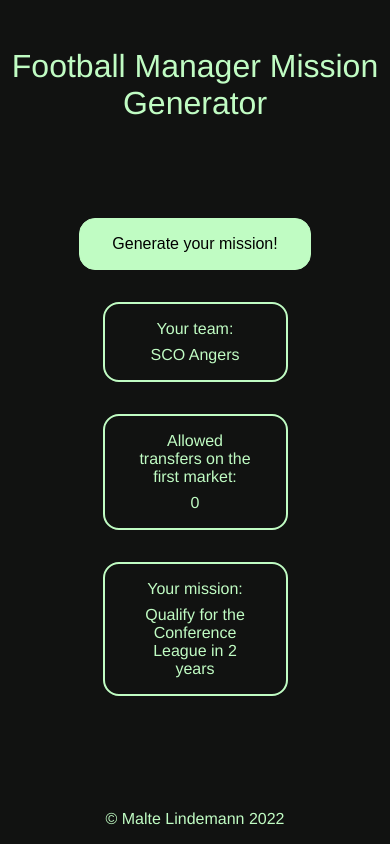
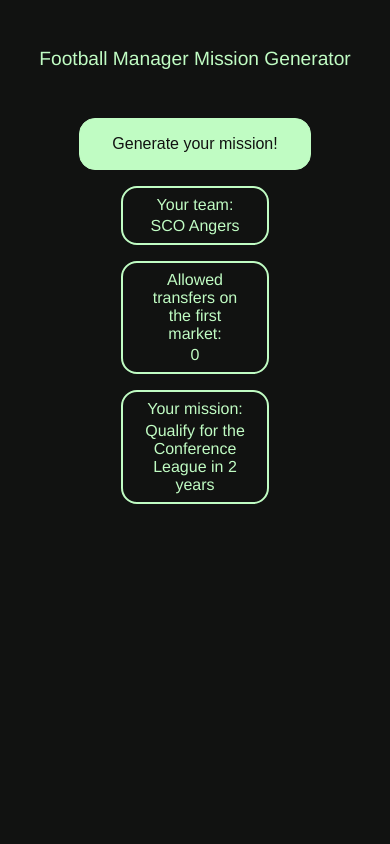
Before and after one commit to Lambouw/Manager-Mission-Generator, a plain HTML site: page index.html in a window 390 px wide. Both pictures are taken after a click on the button "Generate your mission!". Drawn offline with Linux system fonts and the light colour scheme.

Commit message:
responsive 1/x

```diff
--- a/main.js
+++ b/main.js
@@ -115,10 +115,10 @@ const generateAll = () => {
     let years = pickEntry(time);
     let transfers = pickEntry(amountTransfers);
 
-    console.log(`You manage ${team}!`);
+/*    console.log(`You manage ${team}!`);
     console.log(`Your mission is to ${mission} in ${years} years.`);
     console.log(`You're allowed to sign ${transfers} players on the first transfer market.`);
-
+*/
     let changeVisibility = document.getElementsByClassName('hidden');
     for (let i=0; i<changeVisibility.length; i++) {
         changeVisibility[i].style.visibility = 'visible';
--- a/resources/css/styles.css
+++ b/resources/css/styles.css
@@ -10,7 +10,7 @@ body {
 /* Header Styling */
 
 header {
-    padding: 3rem 0;
+    padding: 3rem 1.5rem;
 }
 
 h1 {
@@ -20,13 +20,14 @@ h1 {
 /* Main Styling */
 
 main {
-    padding: 3rem 0;
+    padding: 3rem 1.5rem;
     align-content: center;
 }
 
 button {
     border: 1px solid #c0fcc3;
     background-color: #c0fcc3;
+    color: #111211;
     padding: 1rem 2rem;
     text-align: center;
     text-decoration: none;
@@ -67,3 +68,31 @@ footer {
     padding-bottom: 1rem;
     font-weight: 300;
 }
+
+@media only screen and (max-width: 480px) {
+    header {
+        padding: 3rem 1.5rem 1.5rem 1.5rem;
+    }
+
+    h1 {
+        font-size: 1.2rem;
+    }
+
+    main {
+        padding: 1.5rem;
+    }
+
+    .team, .transfers, .mission {
+        padding: 0.5rem 1.3rem;
+        margin: 1rem auto;
+    }
+
+    .padding {
+        padding-top: 0.2rem;
+    }
+
+    footer {
+        display: none;
+    }
+
+}
```
